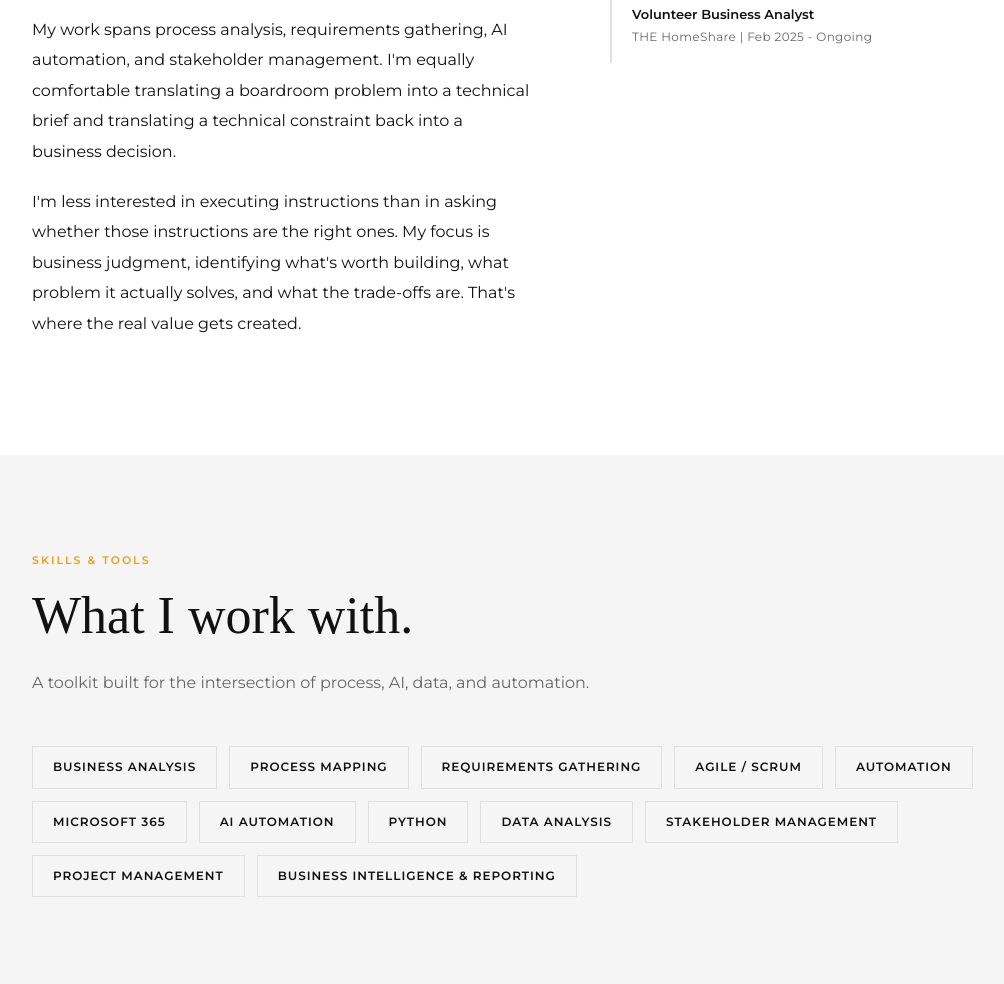
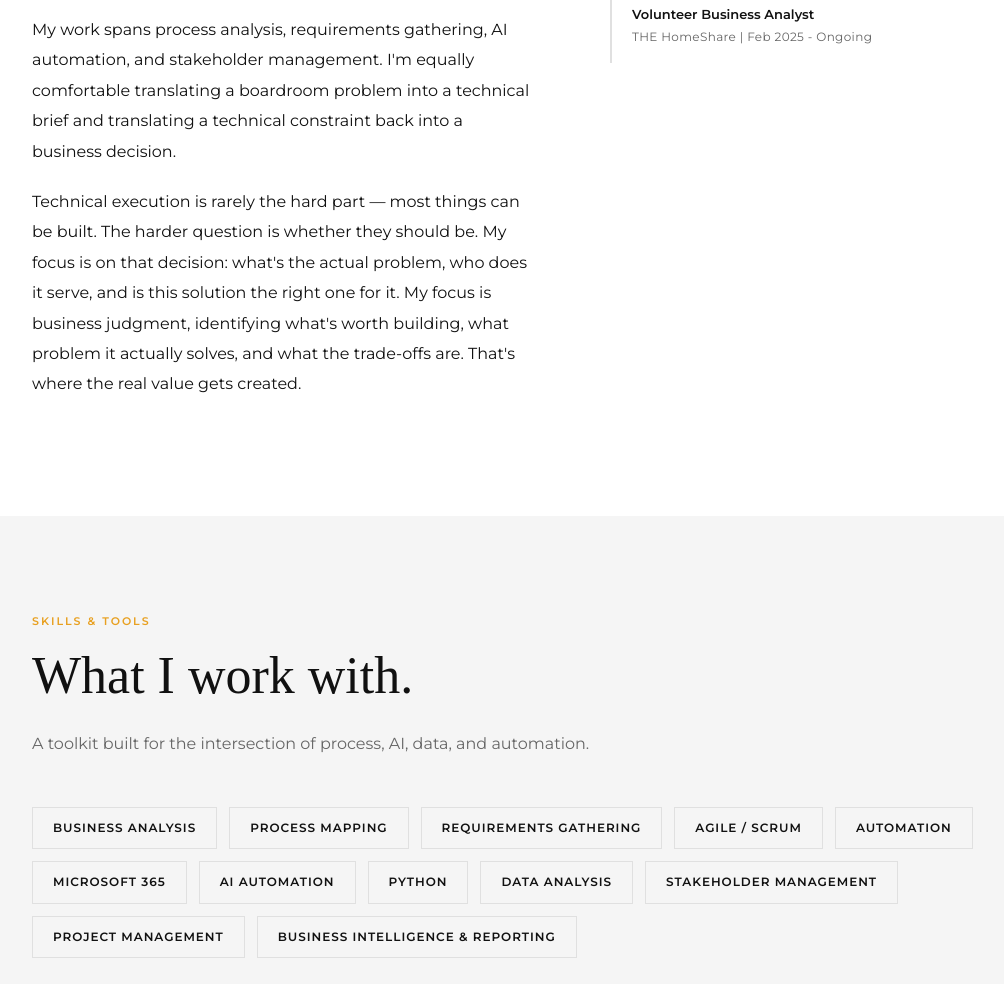
Before and after one commit to raymcdhub/rayramcdowell, a plain HTML site: page index.html in a window 1280 px wide. Shown: the part 1333-2317 px from the top of the page, without its empty margins (70-1074 px from the left). Drawn offline with Linux system fonts and the light colour scheme.

Commit message:
About section update

```diff
--- a/index.html
+++ b/index.html
@@ -1156,10 +1156,12 @@
               translating a technical constraint back into a business decision.
             </p>
             <p class="about__text reveal reveal-delay-4">
-              I'm less interested in executing instructions than in asking
-              whether those instructions are the right ones. My focus is
-              business judgment, identifying what's worth building, what problem
-              it actually solves, and what the trade-offs are. That's where the
+              Technical execution is rarely the hard part — most things can be
+              built. The harder question is whether they should be. My focus is
+              on that decision: what's the actual problem, who does it serve,
+              and is this solution the right one for it. My focus is business
+              judgment, identifying what's worth building, what problem it
+              actually solves, and what the trade-offs are. That's where the
               real value gets created.
             </p>
           </div>
```
